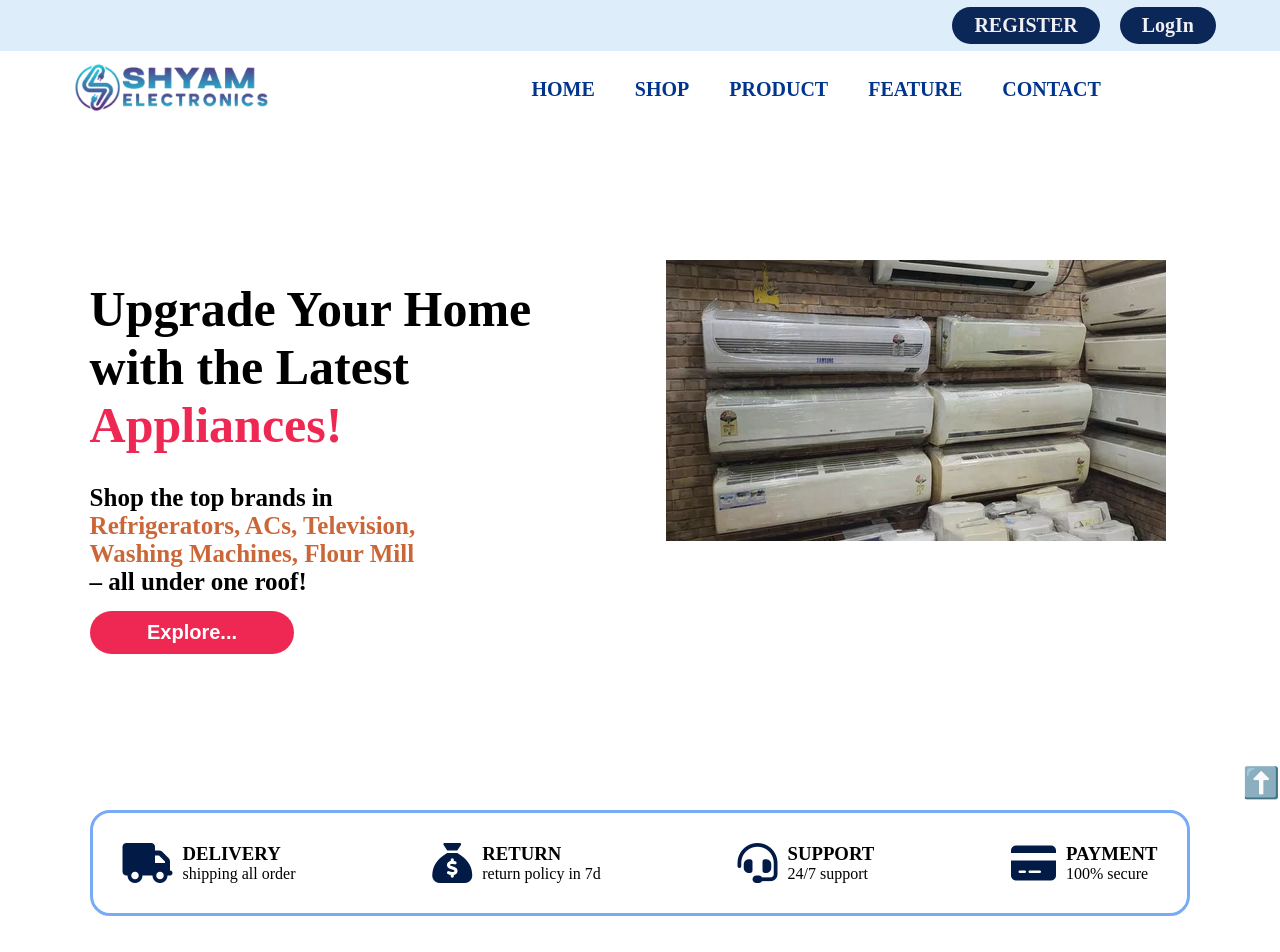
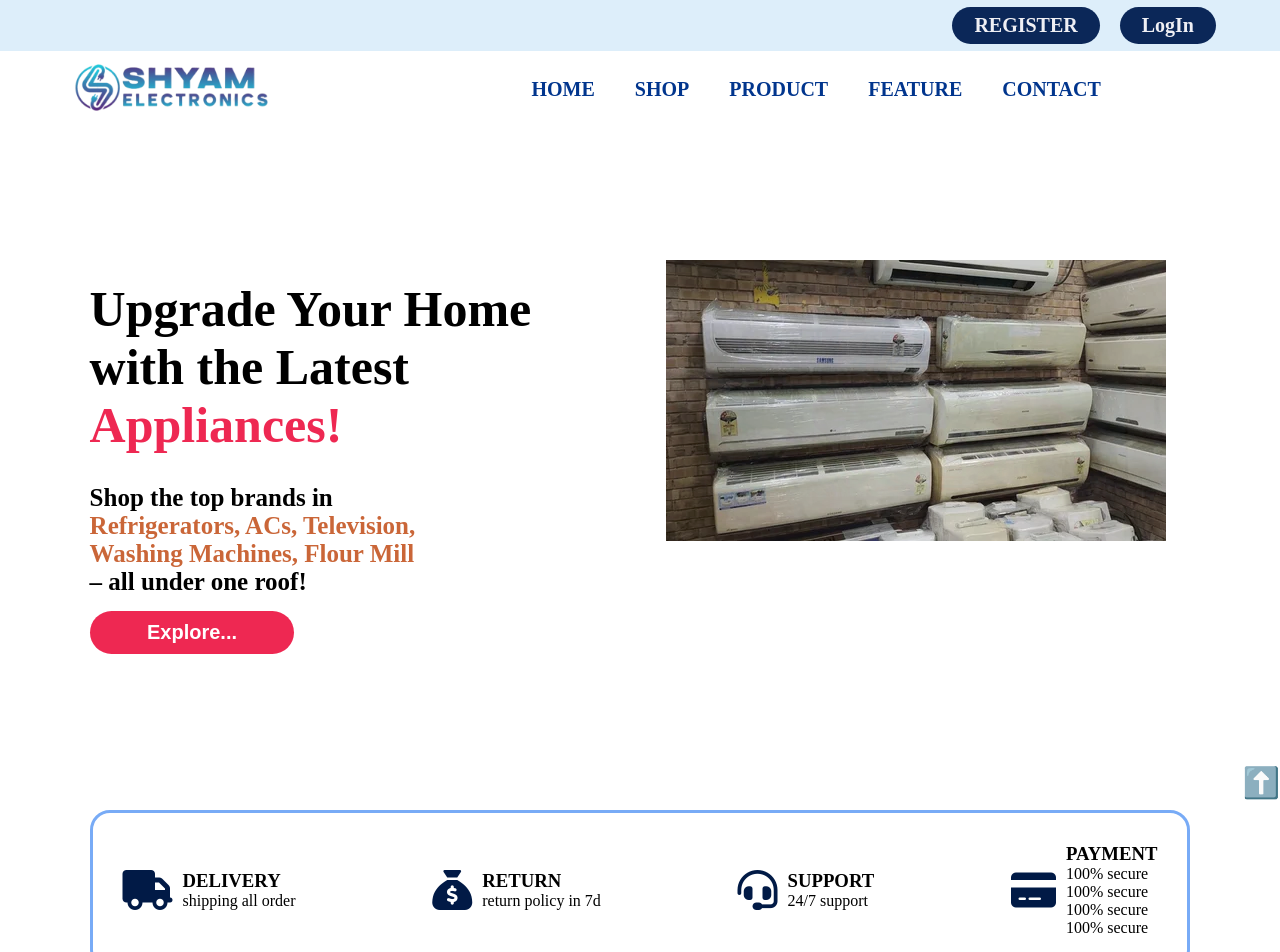
Before and after one commit to vrushti-sangani/Shyam1111, a React (Create React App) app: page / in a window 1280 px wide. Shown: the top 952 px of the page. Built offline with nearby package versions, Linux system fonts and the light colour scheme.

Commit message:
home change

```diff
--- a/src/component/home.js
+++ b/src/component/home.js
@@ -97,6 +97,9 @@ return (
                 <div>
                     <h3>PAYMENT</h3>
                     <p>100% secure</p>
+                    <p>100% secure</p>
+                    <p>100% secure</p>
+                    <p>100% secure</p>
                 </div>
             </div>
         </section>
```
